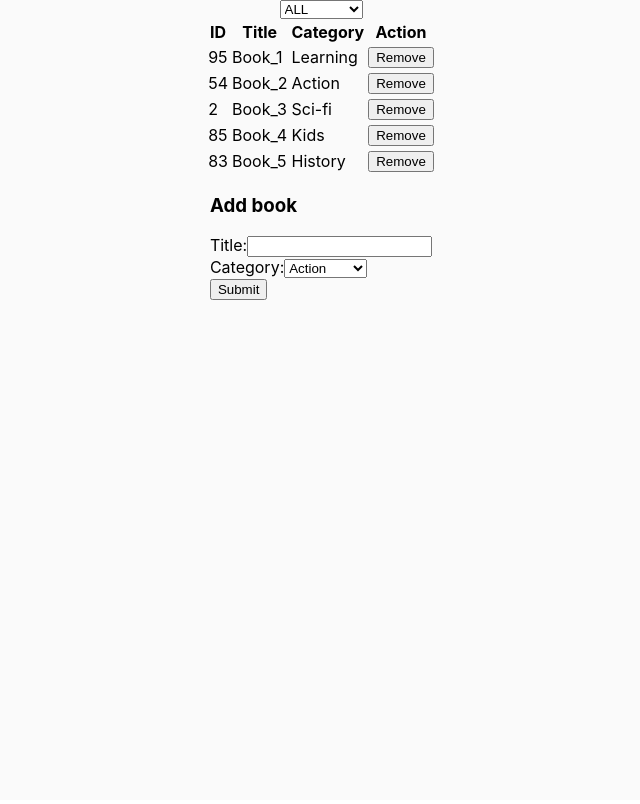
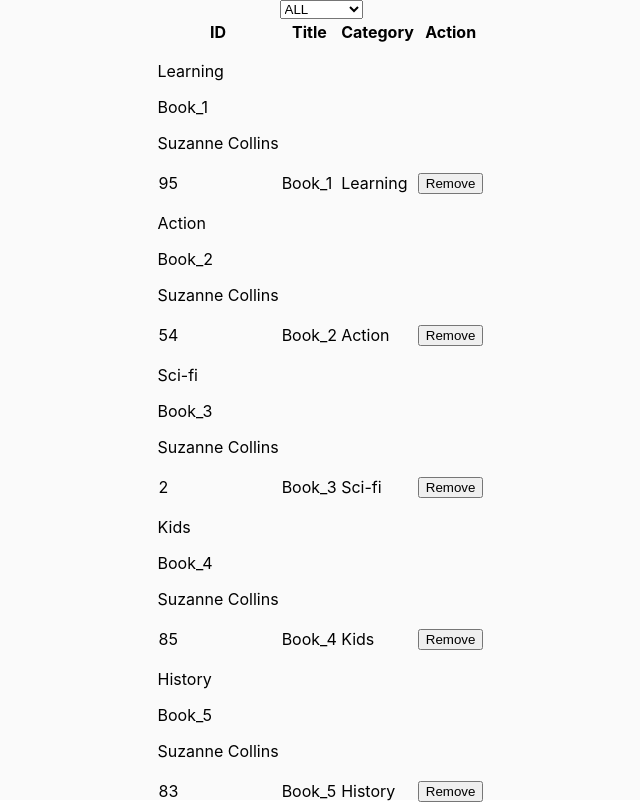
Before and after one commit to MrSayyod/bookstore-redux-app, a React (Create React App) app: page / in a window 1280 px wide. Shown: the top 804 px of the page, without its empty margins (379-1019 px from the left). Built offline with nearby package versions, Linux system fonts and the light colour scheme.

Commit message:
Create section for book and book details

```diff
--- a/src/components/Book.js
+++ b/src/components/Book.js
@@ -1,8 +1,17 @@
 import React from 'react';
 import PropTypes from 'prop-types';
+import '../styles/Book.css'
 
 const Book = ({ book, deleteBook }) => (
   <>
+  <section className="bookSection">
+    <div className="bookDetails">
+      <p className="bookCategory">{book.category}</p>
+      <p className="bookTitle">{book.title}</p>
+      <p className="bookAuthor">Suzanne Collins</p>
+
+    </div>
+  </section>
     <tr>
       <td>{book.id}</td>
       <td>{book.title}</td>
```
